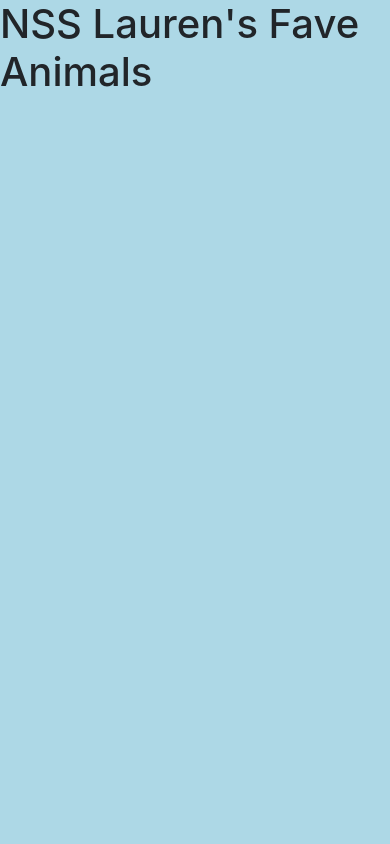
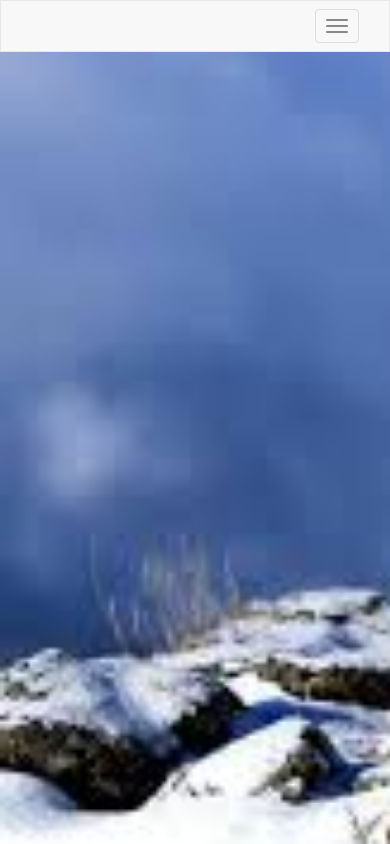
Before and after one commit to SMITHsharon/angSetup3, a plain HTML site: page index.html in a window 390 px wide. Drawn offline with nearby package versions, Linux system fonts and the light colour scheme.

Commit message:
navbar done

```diff
--- a/index.html
+++ b/index.html
@@ -8,8 +8,30 @@
 	<link rel="stylesheet" type="text/css" href="./styles/main.css">
 </head>
 
-<body>
-	<h1>NSS Lauren's Fave Animals</h1>
+<body ng-app="laurenFoods">
+	<!-- <h1>NSS Lauren's Fave Animals</h1> -->
+
+	<nav class="navbar navbar-default" ng-controller="NavCtrl">
+		<div class="container-fluid">
+			<!-- Brand and toggle get grouped for better mobile display -->
+			<button type="button" class="navbar-toggle collapsed" data-toggle="collapse" data-target="#bs-example-navbar-collapse-1" aria-expanded="false">
+	          <span class="sr-only">Toggle navigation</span>
+	          <span class="icon-bar"></span>
+	          <span class="icon-bar"></span>
+	          <span class="icon-bar"></span>
+        </button>
+        <!-- <a class="navbar-brand" href="#">Brand</a> -->
+		</div> <!-- nav container -->
+
+		<!-- Collect the nav links, forms, and other content for toggling -->
+		<div class="collapse navbar-collapse">
+			<ul class="nav navbar-nav navbar-right" ng-repeat="navLink in navItems">
+				<li><a href="#" >{{navLink.name}}</a></li>
+			</ul>
+		</div> <!-- .collapse -->
+	</nav> <!-- ng-controller -->
+
+
 
 
 	<!-- 3rd party scripts -->
--- a/javascripts/main.js
+++ b/javascripts/main.js
@@ -1,2 +1,6 @@
 
-console.log("writing to console");
+var app = angular.module("laurenFoods", []);
+
+app.controller("NavCtrl", ($scope) => {
+	$scope.navItems = [{name: "Fave Foods"}, {name: "Lauren's Fave Animal"}];
+});
--- a/sass/main.scss
+++ b/sass/main.scss
@@ -1,5 +1,6 @@
 @import "color";
 
 body {
-	background-color: $lightblue;
+	background-size: cover;
+	background-image: url("/images/lioness background.jpeg");
 }
```
Also changed, not shown: images/baby porcupine.jpg (added), images/chipmunk.jpeg (added), images/cow.jpg (added), images/fish.jpeg (added), images/flamingos.jpeg (added), images/golden background.jpeg (added), images/green background.jpeg (added), images/inflated 3.jpeg (added), images/inflateds 2.jpg (added), images/inflateds 4.jpeg (added), images/inflateds.jpg (added), images/lioness background.jpeg (added), images/owl.jpeg (added), images/rollin-wild-meerkats inflateds.jpg (added), 3 more files.
